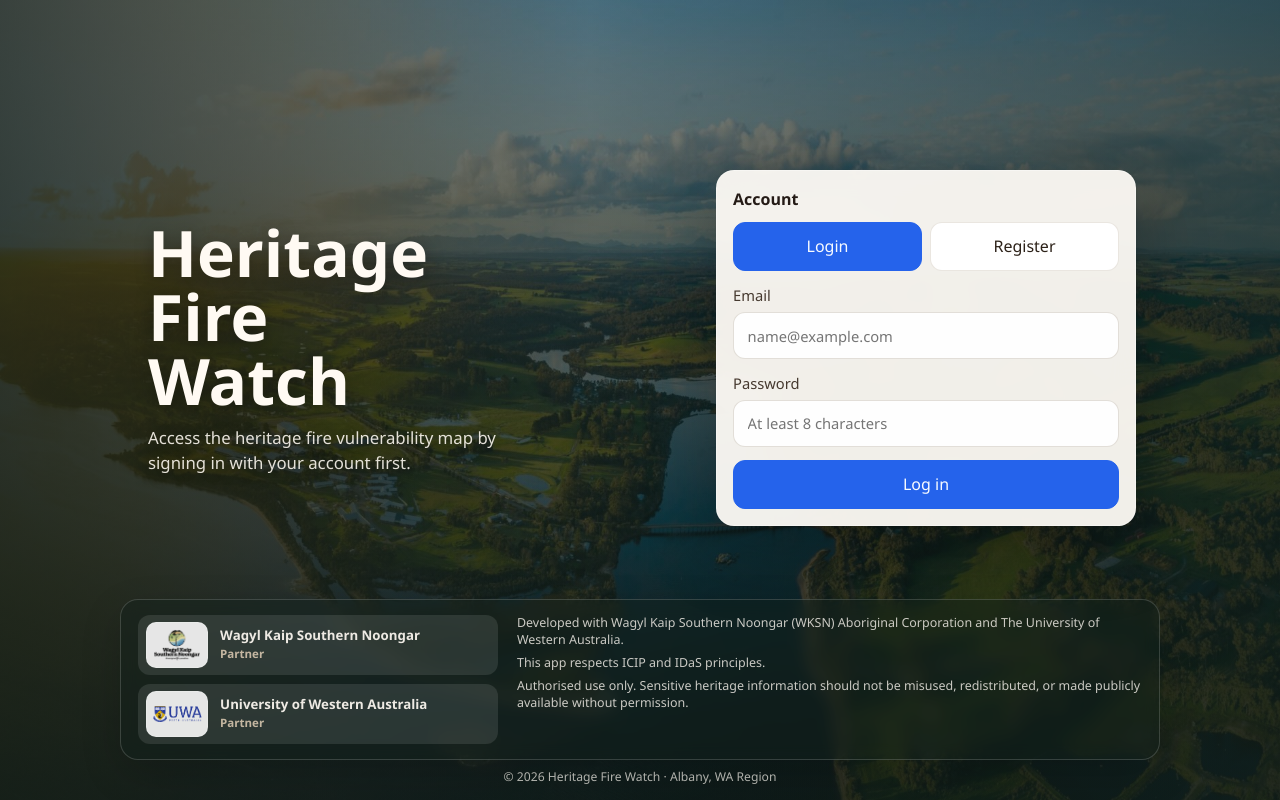
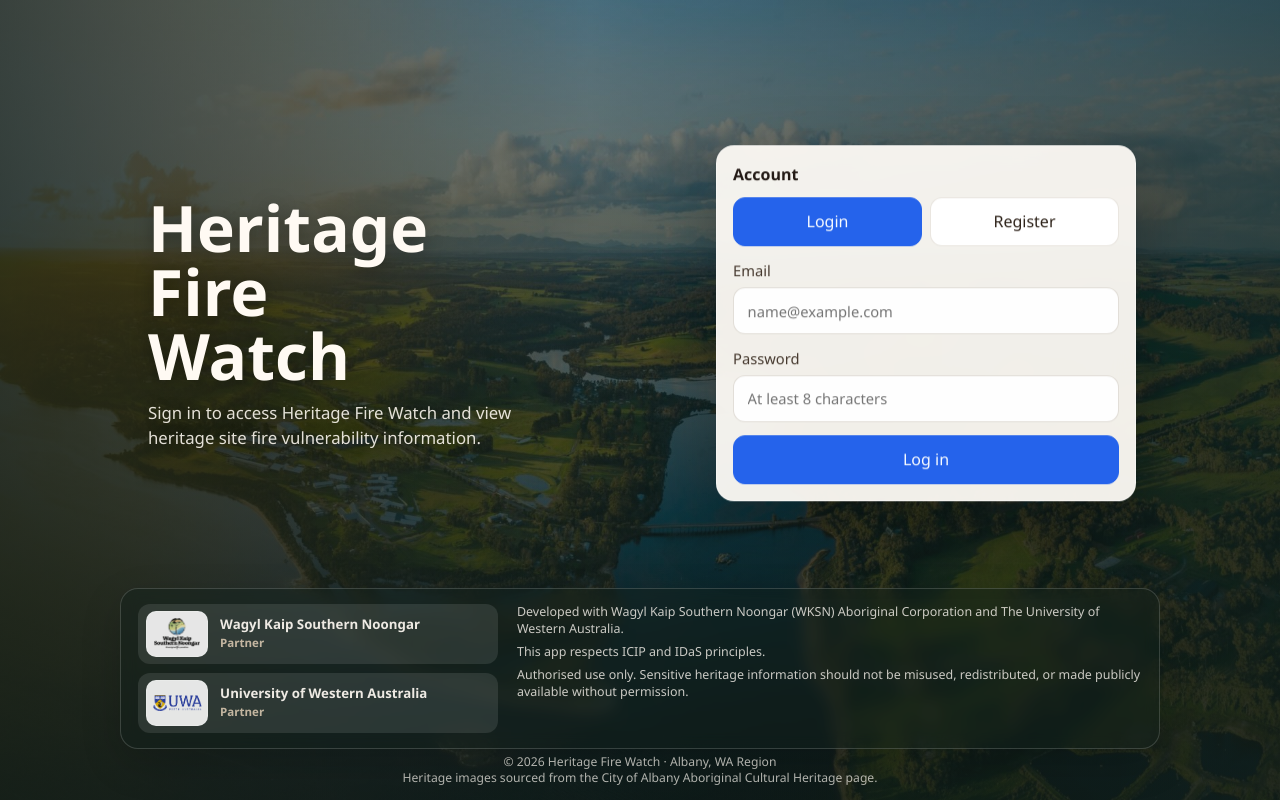
Before and after one commit to CloudWang-UWA/FireApp, a React (Vite) app in the folder app/frontend/: page /login in a window 1280 px wide. Built offline with nearby package versions, Linux system fonts and the light colour scheme; no server answers.

Commit message:
polish login page

```diff
--- a/app/frontend/src/App.css
+++ b/app/frontend/src/App.css
@@ -29,7 +29,7 @@
 
 .auth-shell--login .auth-gate-card {
   width: min(100%, 1040px);
-  transform: translateY(-3.25rem);
+  transform: translateY(-4.8rem);
   background: transparent;
   border: 0;
   box-shadow: none;
@@ -116,7 +116,7 @@
   position: absolute;
   z-index: 1;
   left: 50%;
-  bottom: clamp(2.5rem, 5vh, 3.8rem);
+  bottom: clamp(3.2rem, 6vh, 4.6rem);
   transform: translateX(-50%);
   width: min(1040px, calc(100vw - 3rem));
   display: grid;
@@ -143,6 +143,7 @@
   margin: 0;
   color: rgba(255, 250, 243, 0.68);
   font-size: 0.76rem;
+  line-height: 1.35;
   text-align: center;
 }
 
--- a/app/frontend/src/App.tsx
+++ b/app/frontend/src/App.tsx
@@ -362,6 +362,9 @@ function App() {
       </div>
       <p className="auth-copyright">
         &copy; 2026 Heritage Fire Watch · Albany, WA Region
+        <br />
+        Heritage images sourced from the City of Albany
+        Aboriginal Cultural Heritage page.
       </p>
       <div className="auth-background-images" aria-hidden="true">
         <img
@@ -381,8 +384,7 @@ function App() {
         <div className="auth-gate-copy">
           <h1>Heritage Fire Watch</h1>
           <p className="intro">
-            Access the heritage fire vulnerability map by signing in with your
-            account first.
+            Sign in to access Heritage Fire Watch and view heritage site fire vulnerability information.
           </p>
         </div>
 
```
